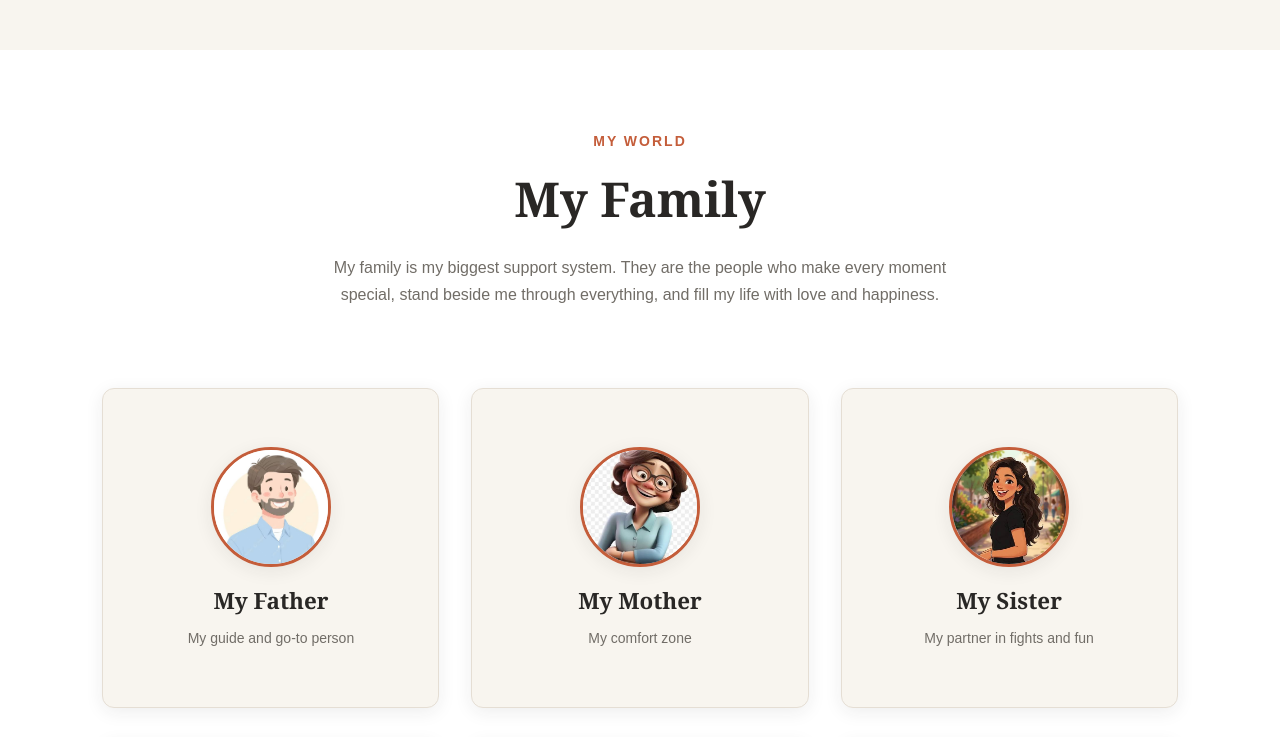
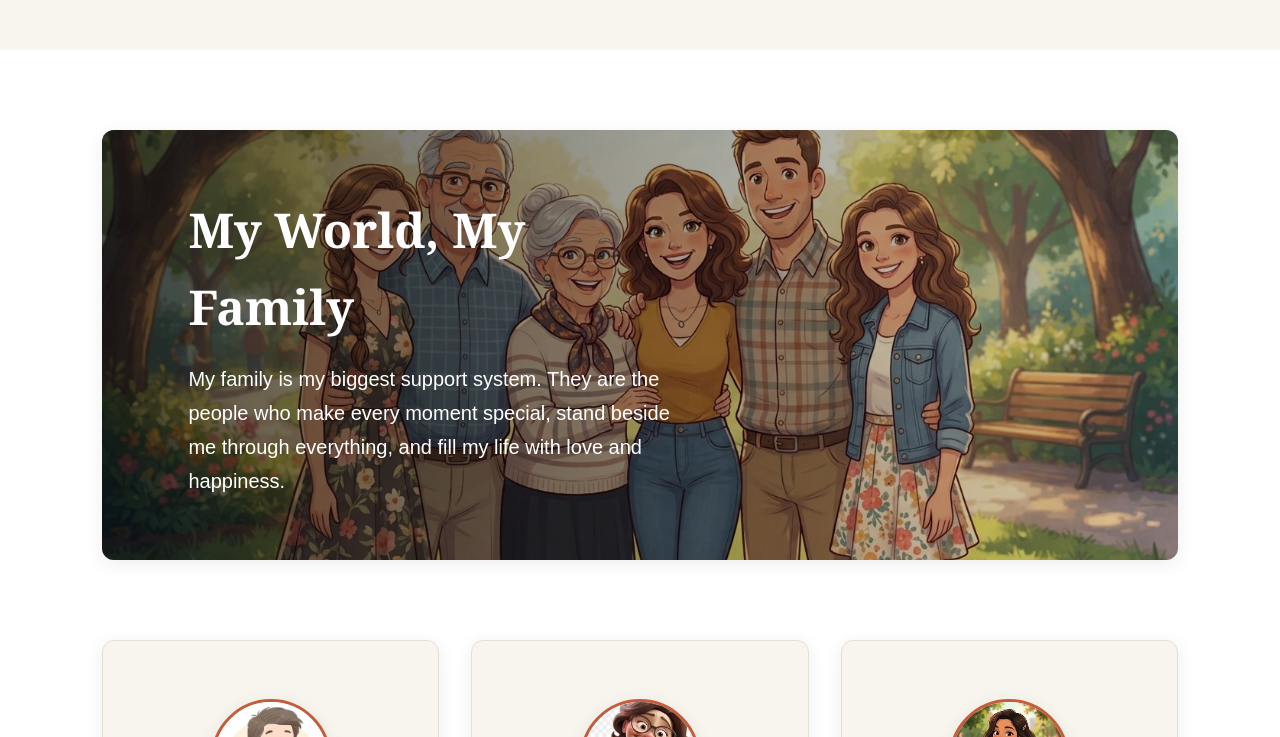
Before and after one commit to Harsha-varthini09/Portfolio-Website, a plain HTML site: page index.html in a window 1280 px wide. Shown: the part 3720-4457 px from the top of the page. Drawn offline with Linux system fonts and the light colour scheme.

Commit message:
feat: add family group photo banner

```diff
--- a/css/style.css
+++ b/css/style.css
@@ -1335,3 +1335,82 @@ section {
         right: 20px;
     }
 }
+
+
+/* =====================================
+   FAMILY - GROUP PHOTO BANNER
+===================================== */
+
+.family-banner {
+    position: relative;
+    width: 100%;
+    height: 430px;
+    overflow: hidden;
+    border-radius: var(--border-radius);
+    margin-bottom: var(--space-section);
+    box-shadow: var(--shadow-card);
+}
+
+.family-banner img {
+    width: 100%;
+    height: 100%;
+    object-fit: cover;
+    display: block;
+}
+
+/* Dark overlay for readable text */
+
+.family-banner::after {
+    content: "";
+    position: absolute;
+    inset: 0;
+    background: linear-gradient(
+        to right,
+        rgba(0, 0, 0, 0.65),
+        rgba(0, 0, 0, 0.1)
+    );
+}
+
+/* Banner text */
+
+.family-banner-content {
+    position: absolute;
+    top: 50%;
+    left: 8%;
+    transform: translateY(-50%);
+    z-index: 1;
+    max-width: 500px;
+    color: #ffffff;
+}
+
+.family-banner-content h2 {
+    font-family: var(--font-heading);
+    font-size: var(--heading-large);
+    margin-bottom: var(--space-medium);
+}
+
+.family-banner-content p {
+    font-size: var(--text-large);
+    line-height: 1.7;
+}
+
+/* Mobile responsive banner */
+
+@media (max-width: 768px) {
+    .family-banner {
+        height: 370px;
+    }
+
+    .family-banner-content {
+        left: 6%;
+        right: 6%;
+    }
+
+    .family-banner-content h2 {
+        font-size: 2rem;
+    }
+
+    .family-banner-content p {
+        font-size: var(--text-normal);
+    }
+}
--- a/index.html
+++ b/index.html
@@ -338,15 +338,24 @@
         <!-- Family Section -->
 
 <section id="family" class="family">
-    <div class="section-heading">
-        <p class="section-subtitle">MY WORLD</p>
-        <h2>My Family</h2>
+
+<!-- Family Group Photo Banner -->
+
+<div class="family-banner">
+    <img
+        src="images/family/family.jpeg"
+        alt="Family group photograph"
+    >
+
+    <div class="family-banner-content">
+        <h2>My World, My Family</h2>
         <p>
             My family is my biggest support system. They are the people
             who make every moment special, stand beside me through
             everything, and fill my life with love and happiness.
         </p>
     </div>
+</div>
 
     <div class="family-grid">
 
```
Also changed, not shown: images/family/family.jpeg (added).
